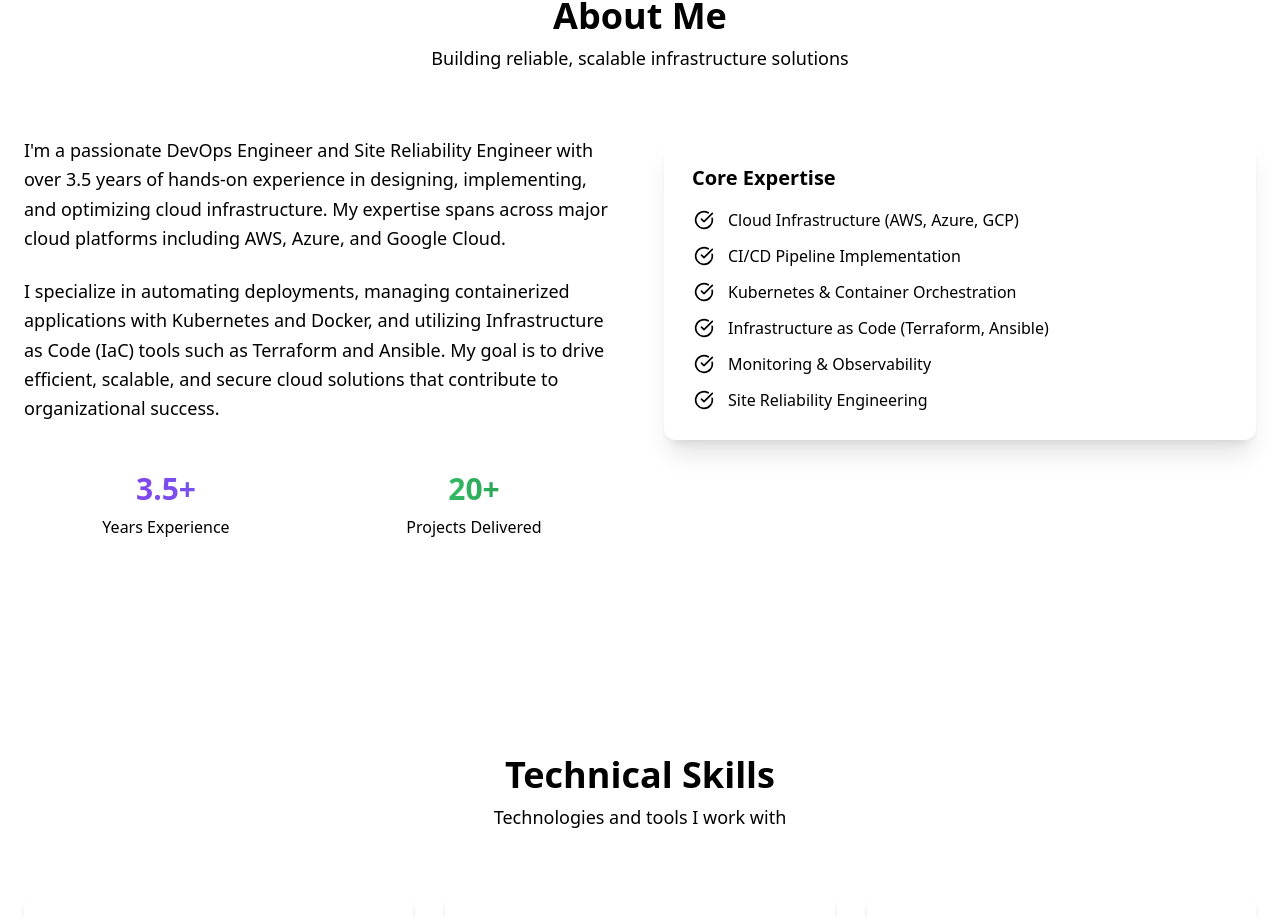
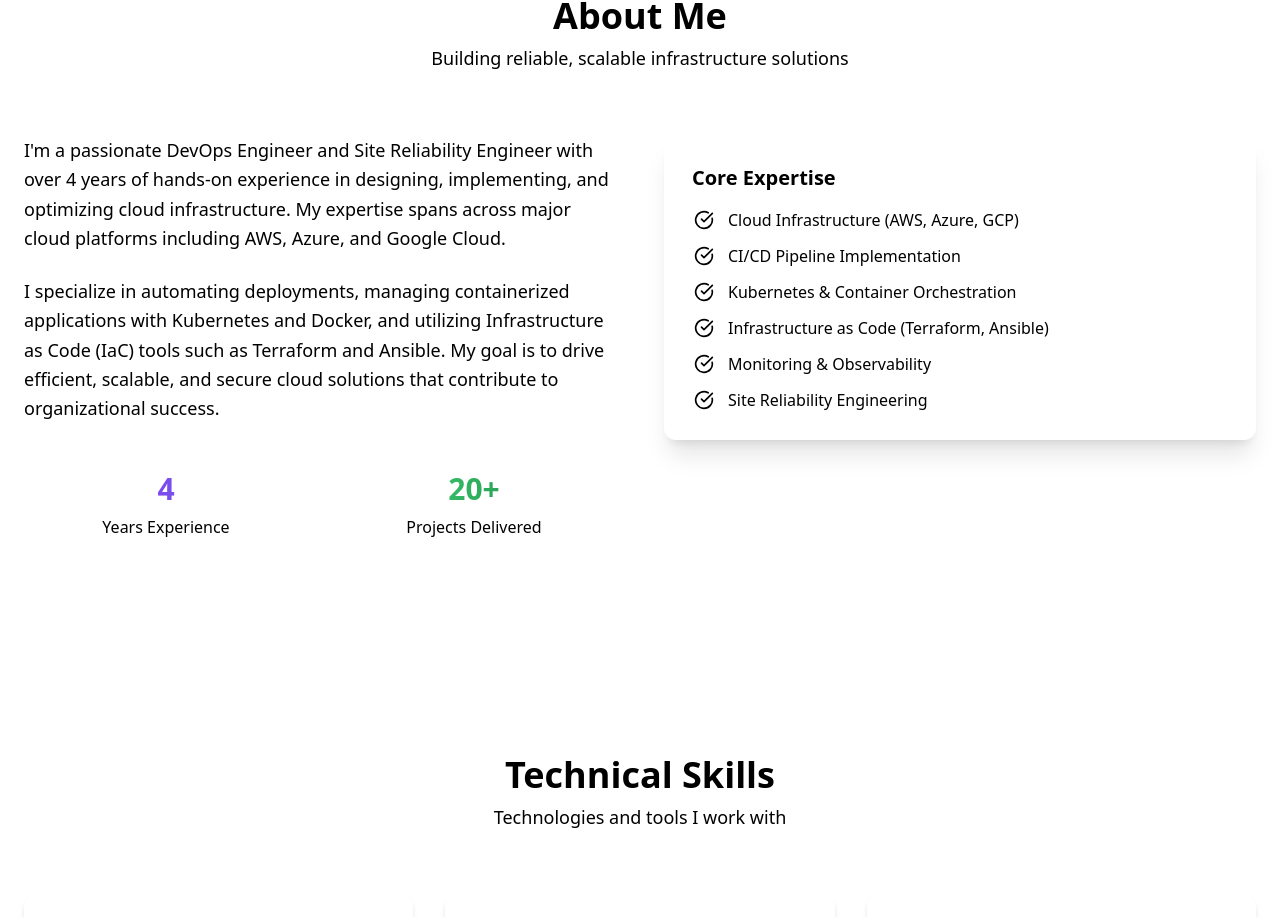
Before and after one commit to sohaibmohd18/sohaibmohammed.github.io, a Next.js app: page / in a window 1280 px wide. Shown: the part 900-1817 px from the top of the page. Built offline with nearby package versions, Linux system fonts and the light colour scheme.

Commit message:
Update about-section.tsx

```diff
--- a/components/about-section.tsx
+++ b/components/about-section.tsx
@@ -38,7 +38,7 @@
           >
             <p className="text-muted-foreground text-lg leading-relaxed">
               I'm a passionate DevOps Engineer and Site Reliability Engineer with over
-              3.5 years of hands-on experience in designing, implementing, and optimizing
+              4 years of hands-on experience in designing, implementing, and optimizing
               cloud infrastructure. My expertise spans across major cloud platforms including
               AWS, Azure, and Google Cloud.
             </p>
@@ -54,7 +54,7 @@
                 whileHover={{ scale: 1.05 }}
                 transition={{ duration: 0.2 }}
               >
-                <div className="text-3xl font-extrabold text-primary mb-2 text-transparent bg-clip-text bg-gradient-to-r from-purple-600 to-indigo-500">3.5+</div>
+                <div className="text-3xl font-extrabold text-primary mb-2 text-transparent bg-clip-text bg-gradient-to-r from-purple-600 to-indigo-500">4</div>
                 <div className="text-muted-foreground">Years Experience</div>
               </motion.div>
               <motion.div
```
